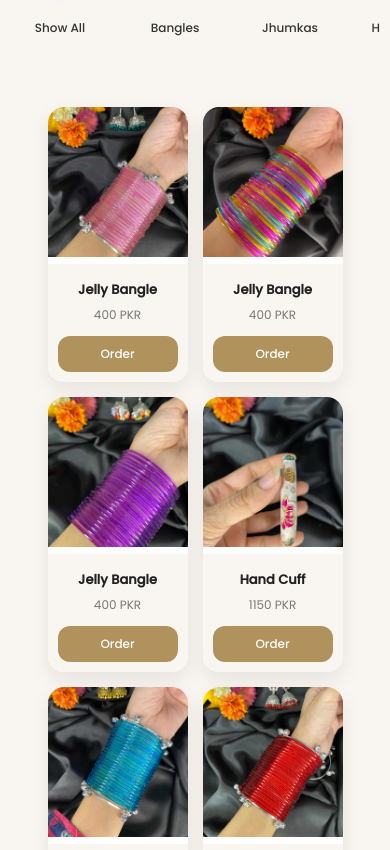
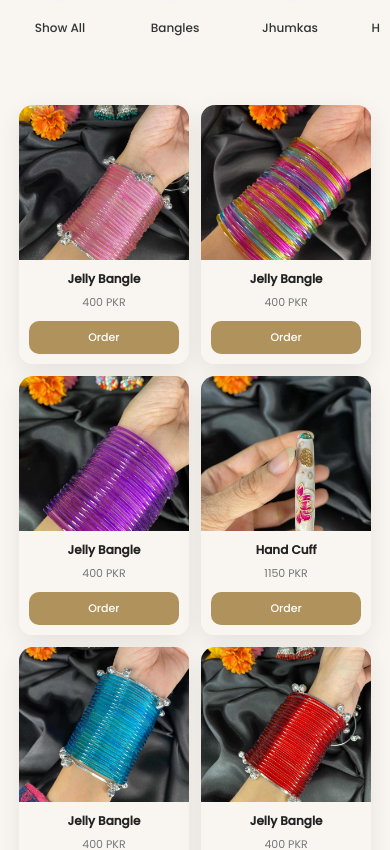
Before and after one commit to samia-siddique/Ishrat-Jewels, a React (Vite) app in the folder ishrat-jewels/: page / in a window 390 px wide. Shown: the part 1029-1879 px from the top of the page. Built offline with nearby package versions, Linux system fonts and the light colour scheme.

Commit message:
update app jsx

```diff
--- a/ishrat-jewels/src/components/Product/Product.jsx
+++ b/ishrat-jewels/src/components/Product/Product.jsx
@@ -78,13 +78,13 @@ const products = [
   {
     img: "/jhumka51.jpeg",
     name: "Jhumka",
-    price: 550,
+    price: 799,
     category: "Jhumkas",
   },
   {
     img: "/jhumka52.jpeg",
     name: "Jhumka",
-    price: 550,
+    price: 399,
     category: "Jhumkas",
   },
   {
@@ -96,14 +96,14 @@ const products = [
   {
     img: "/jhumka41.jpeg",
     name: "Jhumka",
-    price: 450,
+    price: 499,
     category: "Jhumkas",
   },
 
   {
     img: "/jhumka42.jpeg",
     name: "Jhumka",
-    price: 450,
+    price: 799,
     category: "Jhumkas",
   },
   {
@@ -127,7 +127,7 @@ const products = [
   {
     img: "/jhumka46.jpeg",
     name: "Jhumka",
-    price: 450,
+    price: 399,
     category: "Jhumkas",
   },
 
--- a/ishrat-jewels/src/components/ProductCard/ProductCard.css
+++ b/ishrat-jewels/src/components/ProductCard/ProductCard.css
@@ -1,39 +1,40 @@
 .all-cards {
   display: flex;
   flex-wrap: wrap;
-  gap: 25px;
-  padding: 40px;
-  max-width: 1100px;
+  justify-content: center;
+  gap: 22px;
+  padding: 35px 20px;
+  max-width: 1200px;
   margin: 0 auto;
-
-  justify-content: center;
 }
 
+/* CARD */
 .card {
   width: 230px;
   background: #fff;
-  border-radius: 16px;
+  border-radius: 18px;
   overflow: hidden;
-  box-shadow: 0 8px 20px rgba(0, 0, 0, 0.08);
-  transition: all 0.3s ease;
+  box-shadow: 0 8px 24px rgba(0, 0, 0, 0.08);
+  transition: 0.3s ease;
   cursor: pointer;
 }
 
 .card:hover {
-  transform: translateY(-12px);
-  box-shadow: 0 18px 40px rgba(0, 0, 0, 0.15);
+  transform: translateY(-8px);
+  box-shadow: 0 16px 35px rgba(0, 0, 0, 0.14);
 }
 
-/* Image */
+/* IMAGE */
 .card-img {
   width: 100%;
-  height: 240px;
+  height: 250px;
   object-fit: cover;
-  transition: transform 0.4s ease;
+  display: block;
 }
 
+/* INFO */
 .card-info {
-  padding: 15px;
+  padding: 16px;
   text-align: center;
 }
 
@@ -41,17 +42,17 @@
   font-family: "Poppins", sans-serif;
   font-size: 15px;
   font-weight: 600;
-  margin: 6px;
   color: #222;
+  margin-bottom: 8px;
 }
 
 .price {
   font-size: 14px;
   color: #777;
-  margin-bottom: 12px;
+  margin-bottom: 14px;
 }
 
-/* Button */
+/* BUTTON */
 .btn {
   width: 100%;
   padding: 11px;
@@ -62,43 +63,30 @@
   font-size: 13px;
   font-weight: 500;
   cursor: pointer;
-
-  transition: all 0.3s ease;
+  transition: 0.3s ease;
 }
 
 .btn:hover {
-  background: #8c6f3d;
+  background: #8b6e3c;
 }
 
-@media (max-width: 1024px) {
+/* ===== TABLETS ===== */
+@media (max-width: 768px) {
   .all-cards {
-    gap: 20px;
-    padding: 30px;
-    justify-content: center;
+    gap: 16px;
+    padding: 25px 15px;
   }
 
   .card {
-    width: 200px;
+    width: 47%;
   }
 
   .card-img {
-    height: 200px;
-  }
-}
-
-@media (max-width: 768px) {
-  .all-cards {
-    gap: 15px;
-    padding: 20px;
-    justify-content: center;
+    height: 190px;
   }
 
-  .card {
-    width: 160px;
-  }
-
-  .card-img {
-    height: 170px;
+  .card-info {
+    padding: 12px;
   }
 
   .card-info h3 {
@@ -110,21 +98,44 @@
   }
 
   .btn {
+    padding: 9px;
     font-size: 12px;
-    padding: 9px;
   }
 }
 
+/* ===== MOBILE ===== */
 @media (max-width: 480px) {
+  .all-cards {
+    gap: 12px;
+    padding: 18px 10px;
+  }
+
   .card {
-    width: 140px;
+    width: 46%;
+    border-radius: 14px;
   }
 
   .card-img {
-    height: 150px;
+    height: 155px;
   }
 
   .card-info {
     padding: 10px;
   }
+
+  .card-info h3 {
+    font-size: 12px;
+    margin-bottom: 6px;
+  }
+
+  .price {
+    font-size: 11px;
+    margin-bottom: 10px;
+  }
+
+  .btn {
+    font-size: 11px;
+    padding: 8px;
+    border-radius: 10px;
+  }
 }
```
